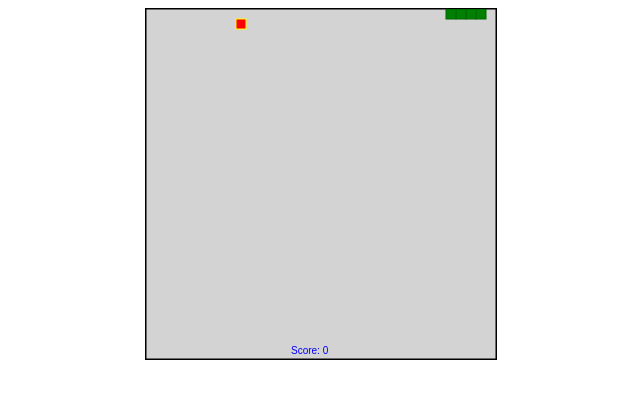
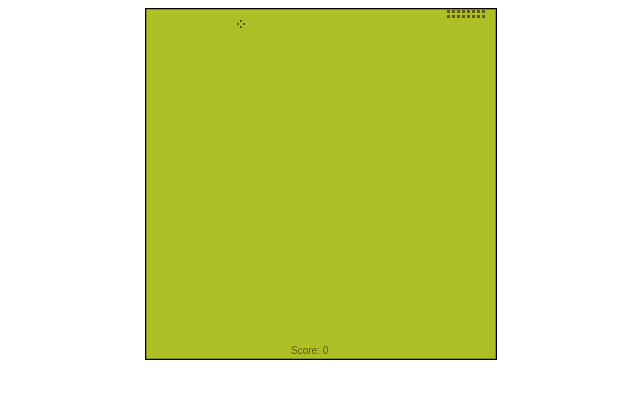
Before and after one commit to odedw/snake-js, a website: page index.html in a window 1280 px wide. Shown: the whole page, without its empty margins (327-967 px from the left). Drawn offline with Linux system fonts and the light colour scheme.

Commit message:
refactor + use images

```diff
--- a/app.js
+++ b/app.js
@@ -1,5 +1,7 @@
 const canvas = document.getElementById('game-canvas');
 const ctx = canvas.getContext('2d');
+const food = document.getElementById('food');
+const snakeSquare = document.getElementById('snake-square');
 
 // constants
 const SQUARE_SIZE = 10;
@@ -7,6 +9,8 @@ const SNAKE_LENGTH = 4;
 const NUMBER_OF_SQUARES = 30;
 const WIDTH = 350;
 const HEIGHT = 350;
+const BACKGROUND_COLOR = '#adc127';
+const SNAKE_COLOR = '#5f5a0d';
 
 // input
 let direction = 'left';
@@ -84,20 +88,16 @@ function update(state) {
   state.snake.unshift({ x: newX, y: newY });
 }
 
-function drawRect(fillStyle, strokeStyle, x, y, w, h) {
-  ctx.fillStyle = fillStyle;
-  ctx.fillRect(x, y, w, h);
-  ctx.strokeStyle = strokeStyle;
-  ctx.strokeRect(x, y, w, h);
-}
+function render(state) {
+  ctx.fillStyle = BACKGROUND_COLOR;
+  ctx.fillRect(0, 0, WIDTH, HEIGHT);
+  ctx.strokeStyle = SNAKE_COLOR;
+  ctx.strokeRect(0, 0, WIDTH, HEIGHT);
 
-function render(state) {
-  drawRect('lightgrey', 'black', 0, 0, WIDTH, HEIGHT);
-  state.snake.forEach(square =>
-    drawRect('green', 'darkgreen', square.x * SQUARE_SIZE, square.y * SQUARE_SIZE, SQUARE_SIZE, SQUARE_SIZE));
-  drawRect('red', 'yellow', state.food.x * SQUARE_SIZE, state.food.y * SQUARE_SIZE, SQUARE_SIZE, SQUARE_SIZE);
+  state.snake.forEach(square => ctx.drawImage(snakeSquare, square.x * SQUARE_SIZE, square.y * SQUARE_SIZE));
+  ctx.drawImage(food, state.food.x * SQUARE_SIZE, state.food.y * SQUARE_SIZE);
 
-  ctx.fillStyle = 'blue';
+  ctx.fillStyle = SNAKE_COLOR;
   ctx.fillText(`Score: ${state.score}`, 145, HEIGHT - 5);
 }
 
--- a/index.html
+++ b/index.html
@@ -12,6 +12,8 @@
     <div id='container'>
         <canvas id='game-canvas' width='350' height='350'></canvas>
     </div>
+    <img id='snake-square' src="snake-square.png"/>
+    <img id='food' src="food.png"/>
     <script src="app.js"></script>
 
 
--- a/style.css
+++ b/style.css
@@ -11,3 +11,7 @@ html, body {
     margin: auto;
     border: 1px solid black;
 }
+
+#food, #snake-square {
+    display: none;
+}
```
Also changed, not shown: food.png (added), snake-square.png (added).
